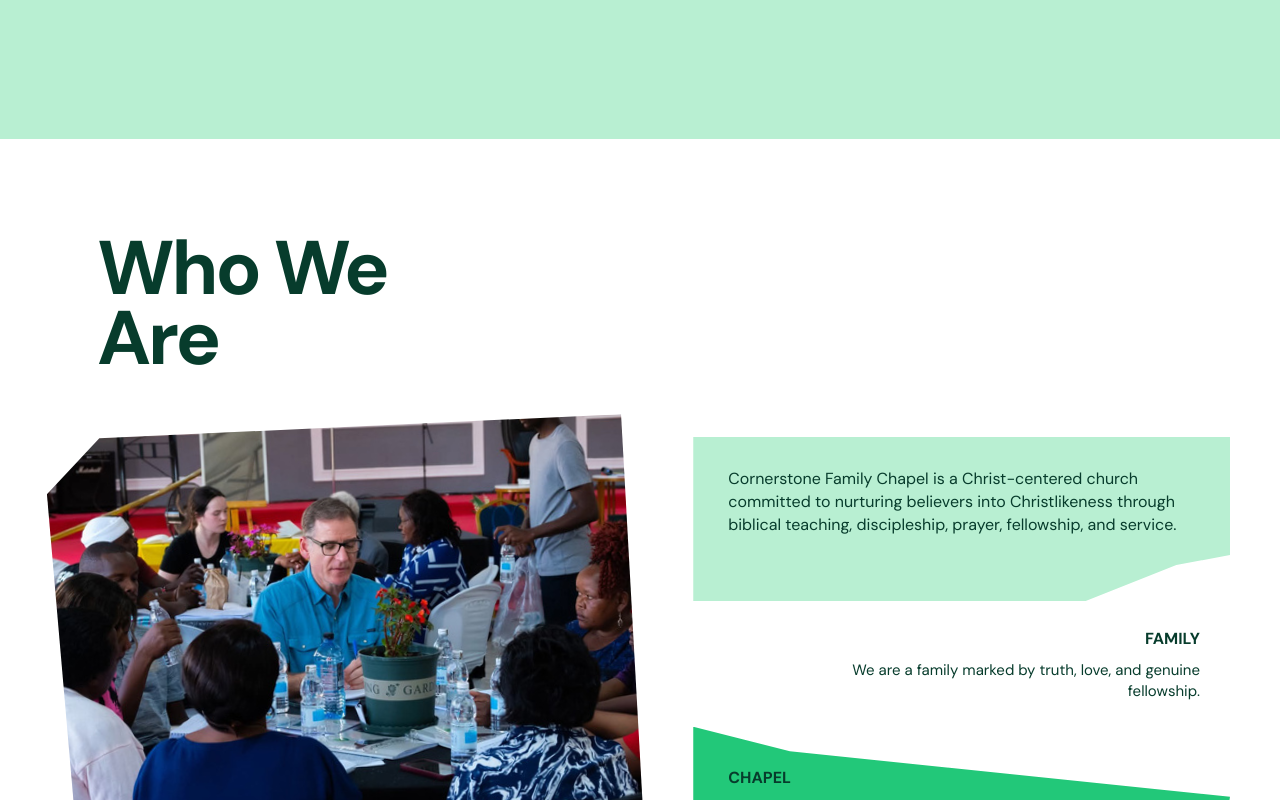
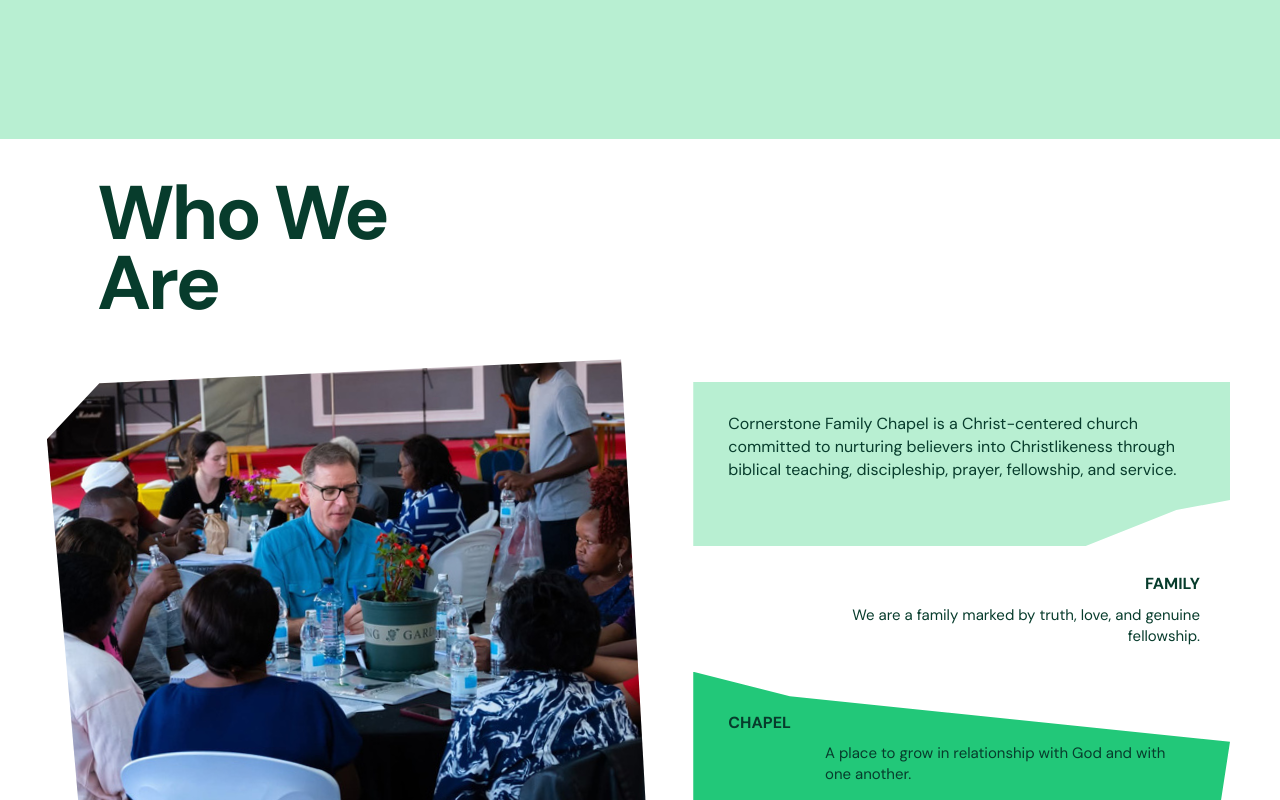
Before and after one commit to Watenehub/CFC, a React (Vite) app in the folder frontend/: page /about in a window 1280 px wide. Shown: the part 2340-3140 px from the top of the page. Built offline with nearby package versions, Linux system fonts and the light colour scheme; no server answers.

Commit message:
Reduce Who We Are section top padding to eliminate blank space
- Reduced top padding from 95px to 40px
- This reduces the gap between MVM scroll section and Who We Are

```diff
--- a/frontend/src/pages/About.css
+++ b/frontend/src/pages/About.css
@@ -813,7 +813,7 @@
 ========================================================= */
 
 .about-who {
-  padding: 95px 0 110px;
+  padding: 40px 0 110px;
   background: var(--about-white);
 }
 
```
